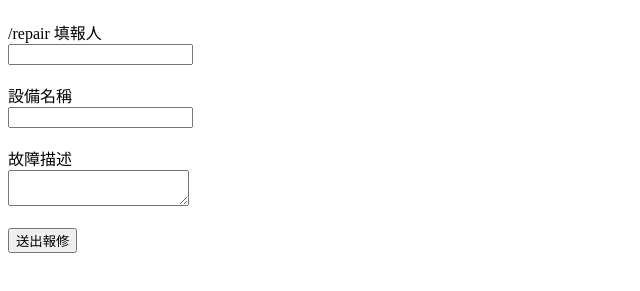
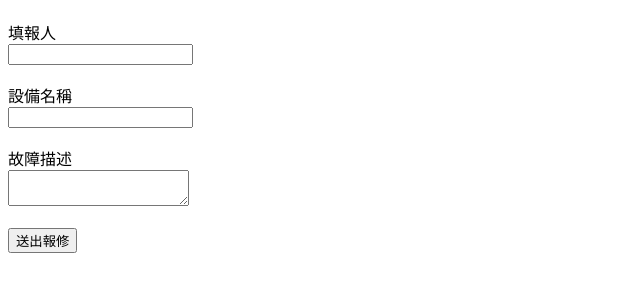
Before and after one commit to adrianboon-cmd/lineworks-ragic-repair-demo, a website: page form.html in a window 1280 px wide. Shown: the part 55-346 px from the top of the page, without its empty margins (0-640 px from the left). Drawn offline with Linux system fonts and the light colour scheme.

Commit message:
Update form.html

```diff
--- a/form.html
+++ b/form.html
@@ -9,7 +9,7 @@
 
 <h2>設備報修</h2>
 
-/repair
+<form r
 
 <label>填報人</label><br>
 <input type="text" name="reporter" required><br><br>
@@ -24,5 +24,7 @@
 
 </form>
 
+</form>
+
 </body>
 </html>
```
